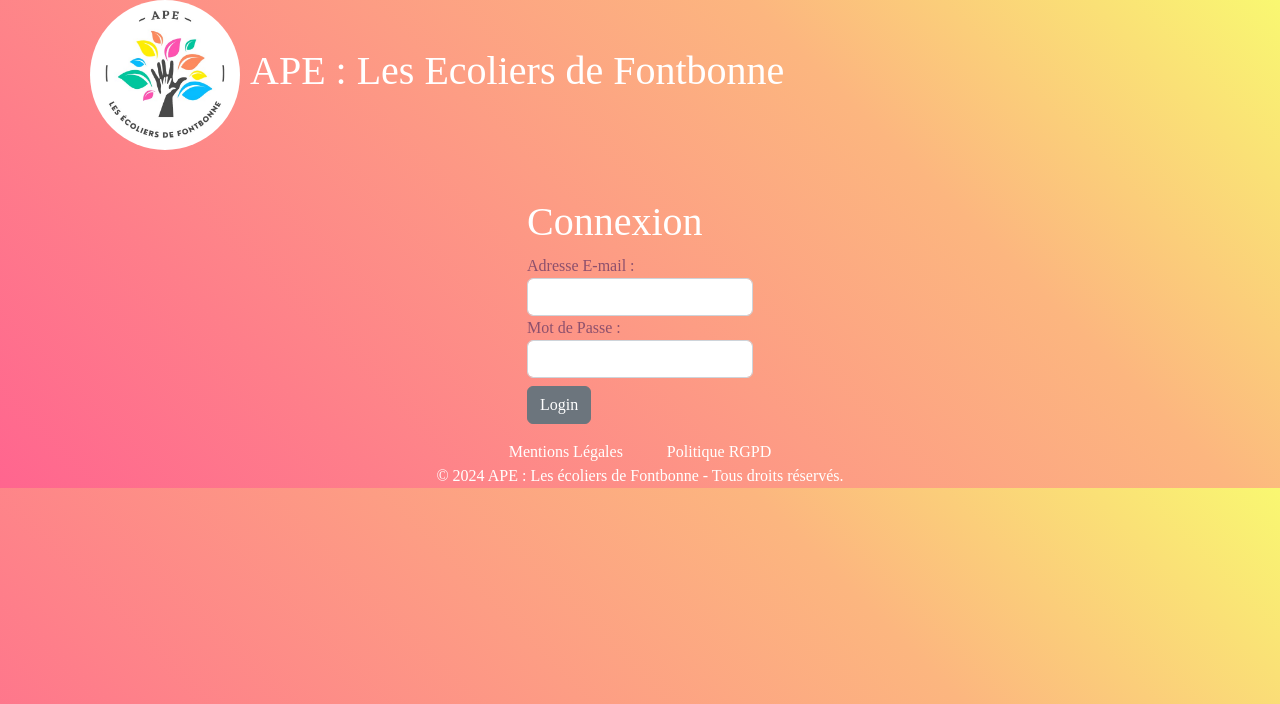
After one commit to AliceKindermans/APE-Les-Ecoliers-de-Fontbonne, a Symfony app: template templates/security/login.html.twig in a window 1280 px wide. The commit adds this page. Shown: the top 704 px of the page. Run offline with Twig, Linux system fonts and the light colour scheme; the template is opened without the code that fills it, so the values that code supplies are empty; some libraries are stand-ins or nearby versions; some web fonts are replaced.

Commit message:
hashPassword + authentification system done

```diff
--- a/composer.json
+++ b/composer.json
@@ -28,6 +28,7 @@
         "symfony/mime": "6.4.*",
         "symfony/monolog-bundle": "^3.0",
         "symfony/notifier": "6.4.*",
+        "symfony/password-hasher": "6.4.*",
         "symfony/process": "6.4.*",
         "symfony/property-access": "6.4.*",
         "symfony/property-info": "6.4.*",
--- a/templates/Partials/_header.html.twig
+++ b/templates/Partials/_header.html.twig
@@ -15,16 +15,16 @@
 				<a class="nav-link" href="mailto:{{association.email}}">Contactez-Nous</a>
 				{# Si l'utilisateur n'a pas le rôle ROLE_USER, affiche l'icône fa-user #}
 				{% if not is_granted('ROLE_USER') %}
-					<a class="footer-link fa-solid fa-user col-md-3" href="{{path ('admin')}}"></a>
+					<a class="footer-link fa-solid fa-user col-md-3" href="{{path ('app_login')}}"></a>
 				{% endif %}
 				{# Si l'utilisateur a le rôle ROLE_ADMIN, affiche l'icône fa-screwdriver-wrench #}
 				{% if is_granted('ROLE_ADMIN')%}
-					<a class="footer-link fa-solid fa-screwdriver-wrench" href=""></a>
+					<a class="footer-link fa-solid fa-screwdriver-wrench" href="{{path ('app_logout')}}"></a>
 				{% endif %}
 
 				{# Si l'utilisateur a le rôle ROLE_USER, affiche l'icône fa-user-xmark #}
 				{% if is_granted('ROLE_USER') %}
-					<a class="footer-link fa-solid fa-user-xmark" href=""></a>
+					<a class="footer-link fa-solid fa-user-xmark" href="{{path ('admin')}}"></a>
 				{% endif %}
 			</nav>
 		{% endfor %}
--- a/templates/membership/index.html.twig
+++ b/templates/membership/index.html.twig
@@ -31,9 +31,9 @@
 					{{ form_row(childForm, {'attr': {'class': 'form-control'}}) }}
 				{% endfor %}
 			</div>
-			<button class="btn btn-primary" type="button" onclick="addChildForm()">Ajouter un enfant</button>
+			<button class="btn btn-secondary" type=" button" onclick=" addchildform()">Ajouter un enfant</button>
 			{{ form_row(userForm.rgpd) }}
-			<button class="btn btn-primary" type="submit">S'inscrire</button>
+			<button class="btn btn-secondary" type="submit">S'inscrire</button>
 			{{ form_end(userForm) }}
 		</div>
 	</div>
--- /dev/null
+++ b/templates/security/login.html.twig
@@ -0,0 +1,25 @@
+{% extends 'base.html.twig' %}
+
+{% block body %}
+
+	<div class="container flex ">
+
+		<main class="mb-3 mt-5 MemberShip">
+			<h1>Connexion
+			</h1>
+			{% if error %}
+				<div>{{ error.messageKey|trans(error.messageData, 'security') }}</div>
+			{% endif %}
+
+			<form method="post" action="{{ path('app_login') }}">
+				<label for="username">Adresse E-mail :</label>
+				<input type="text" id="username" class="form-control" name="_username" value="{{ last_username }}" required>
+
+				<label for="password">Mot de Passe :</label>
+				<input type="password" id="password" class="form-control" name="_password" required>
+
+				<button type="submit" class="btn btn-secondary mt-2">Login</button>
+			</form>
+		</main>
+	</div>
+{% endblock %}
```
Also changed, not shown: src/Controller/Admin/UserCrudController.php (+64 -1 lines), src/Controller/SecurityController.php (added, +41 -0 lines), 2 other files.
